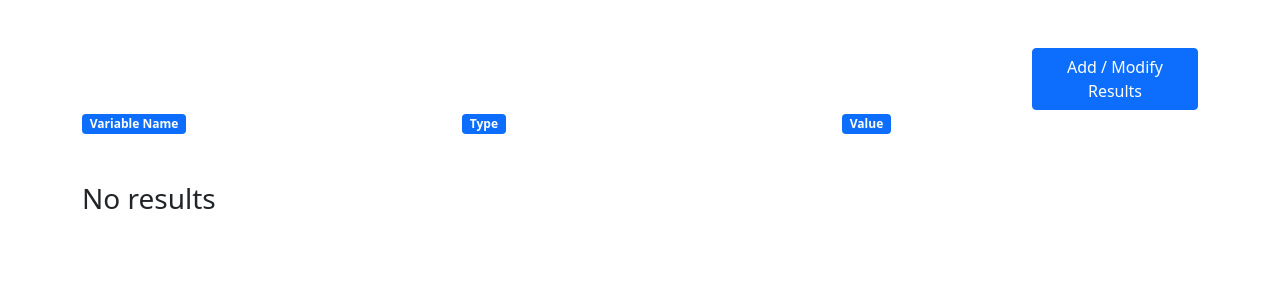
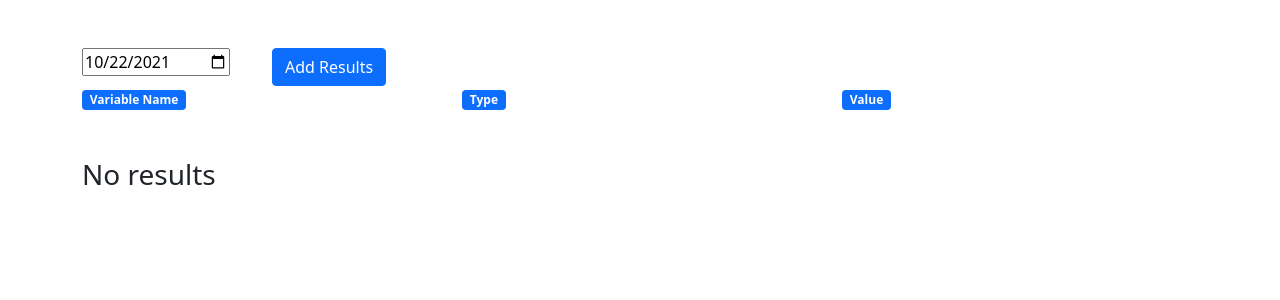
Before and after one commit to jmd10/evolo, a Django app: page /resultslist in a window 1280 px wide. Shown: the part 80-380 px from the top of the page. Run offline with Django 3.2, Linux system fonts and the light colour scheme; the visitor is signed in with stand-in values (Sample User, id 1); data that the repository does not hold is empty.

Commit message:
modal removed

```diff
--- a/evolo/templates/evolo/variableresults_list.html
+++ b/evolo/templates/evolo/variableresults_list.html
@@ -2,7 +2,7 @@
 {% block title %}{{ block.super }}- Add Results{% endblock %}
 {% block content %}
 
-
+    {% comment %}
     <!-- Button trigger modal -->
     <div class="row">
         <div class="col-10"></div>
@@ -12,6 +12,7 @@
             </button>
         </div>
     </div>
+
     <!-- Modal -->
     <div class="modal fade" id="dateModal" tabindex="-1">
         <div class="modal-dialog">
@@ -35,7 +36,18 @@
 
     </div>
 
-
+{% endcomment %}
+    <form action="{% url 'evolo:add_results_view' %}" method="get">
+        {% csrf_token %}
+        <div class="row">
+            <div class="col-2">
+                <input type="date" id="tracker_date" name="results_date" required="required" value="{% now "Y-m-d" %}">
+            </div>
+            <div class="col">
+                <button type="submit" class="btn btn-primary" id="btn_save">Add Results</button>
+            </div>
+        </div>
+    </form>
 
     <div class="row mb-5">
         <div class="col"><span class="badge bg-primary">Variable Name</span></div>
@@ -54,7 +66,7 @@
                     {{ variableresults_rec.result_value|yesno:"Yes,No,maybe" }}
                 {% else %}
                     <div class="col">{{ variableresults_rec.result_value }}</div>
-            {% endif %}
+                {% endif %}
             </div>
 
         </div>
```
